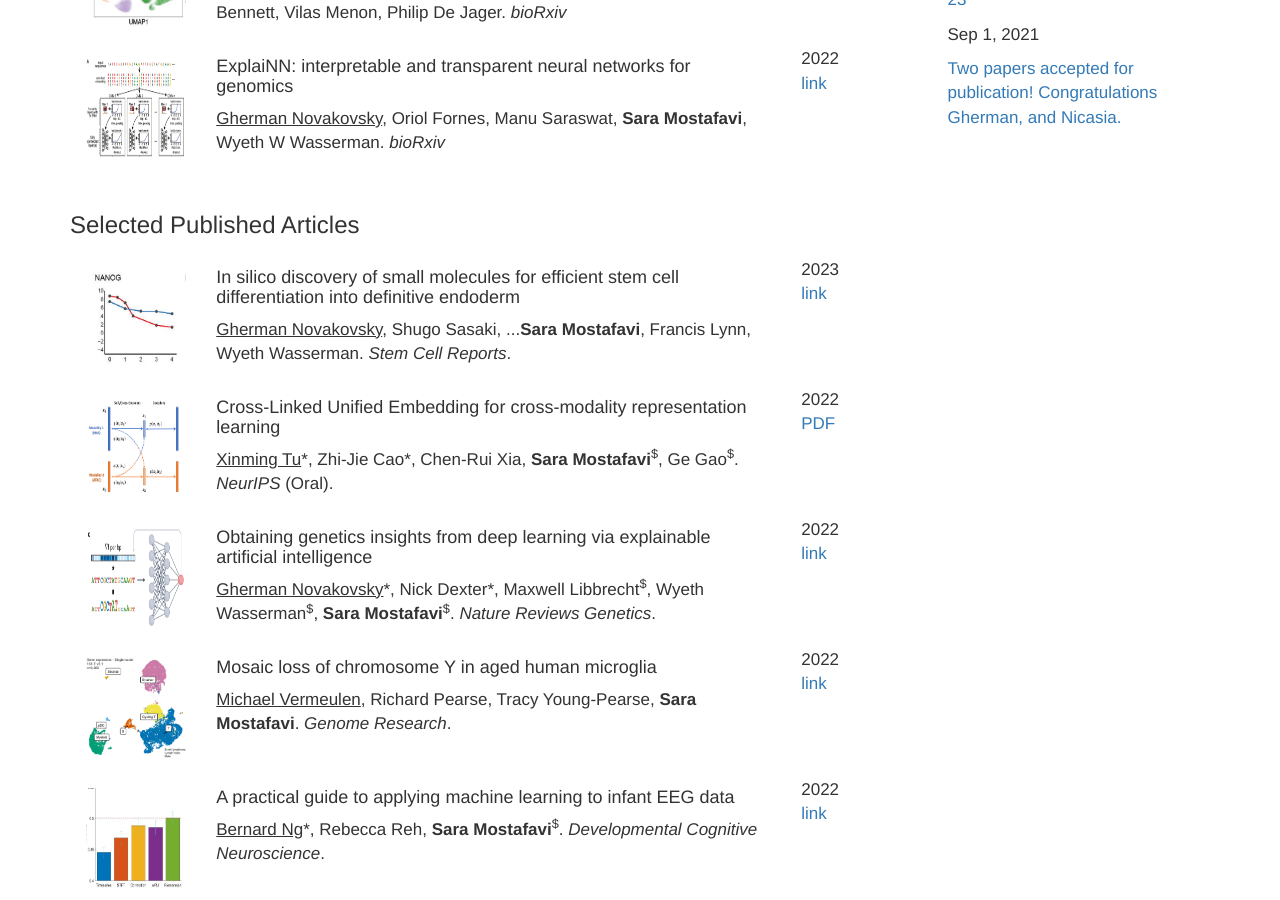
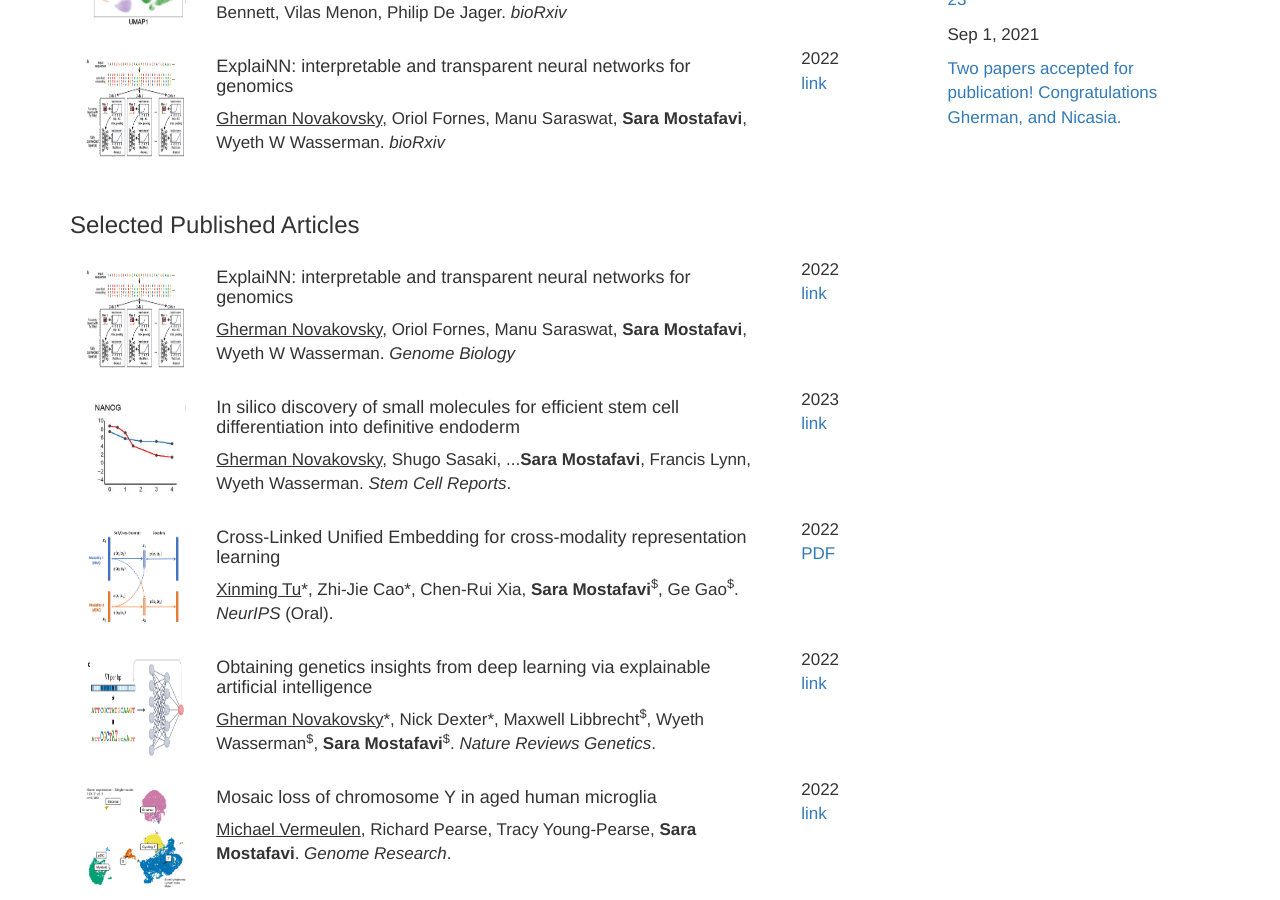
Before and after one commit to saramostafavi/saramostafavi.github.io, a Jekyll site: the page built from publications.html, in a window 1280 px wide and 900 px high, scrolled down 489 px. Built offline with Jekyll 4.4.1, drawn with Linux system fonts in a browser that asks for light colours; nearby versions of some CDN libraries; a style sheet for code colours, icons or effects is not loaded.

Commit message:
Update publications.yml

```diff
--- a/_data/publications.yml
+++ b/_data/publications.yml
@@ -1,4 +1,14 @@
 ---
+- title: >
+    ExplaiNN: interpretable and transparent neural networks for genomics
+  author: >
+    <u>Gherman Novakovsky</u>,  Oriol Fornes,  Manu Saraswat,  <b>Sara Mostafavi</b>,  Wyeth W Wasserman. <I>Genome Biology</I>
+  image: ../images/explaiNN.png
+  year: 2022
+  repo:
+    name: link
+    url: https://genomebiology.biomedcentral.com/articles/10.1186/s13059-023-02985-y
+
 - title: >
     In silico discovery of small molecules for efficient stem cell differentiation into definitive endoderm
   author: >
```
